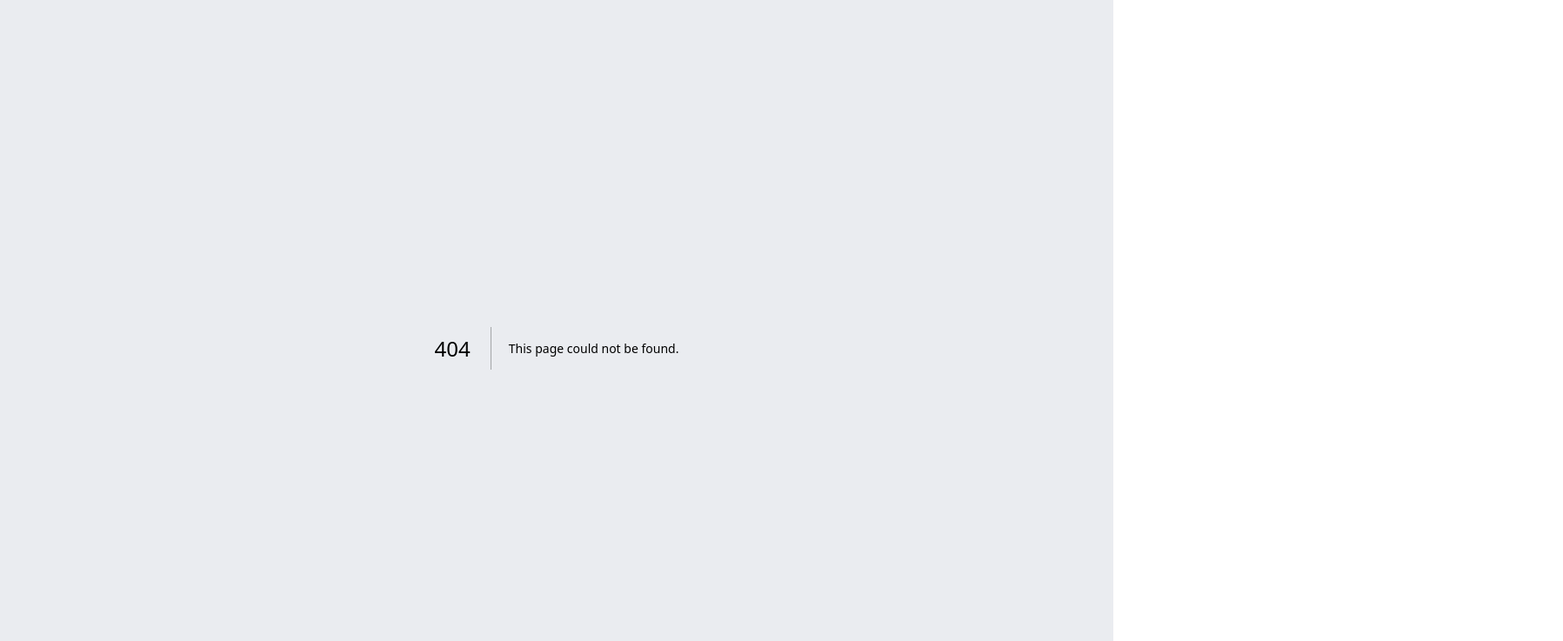
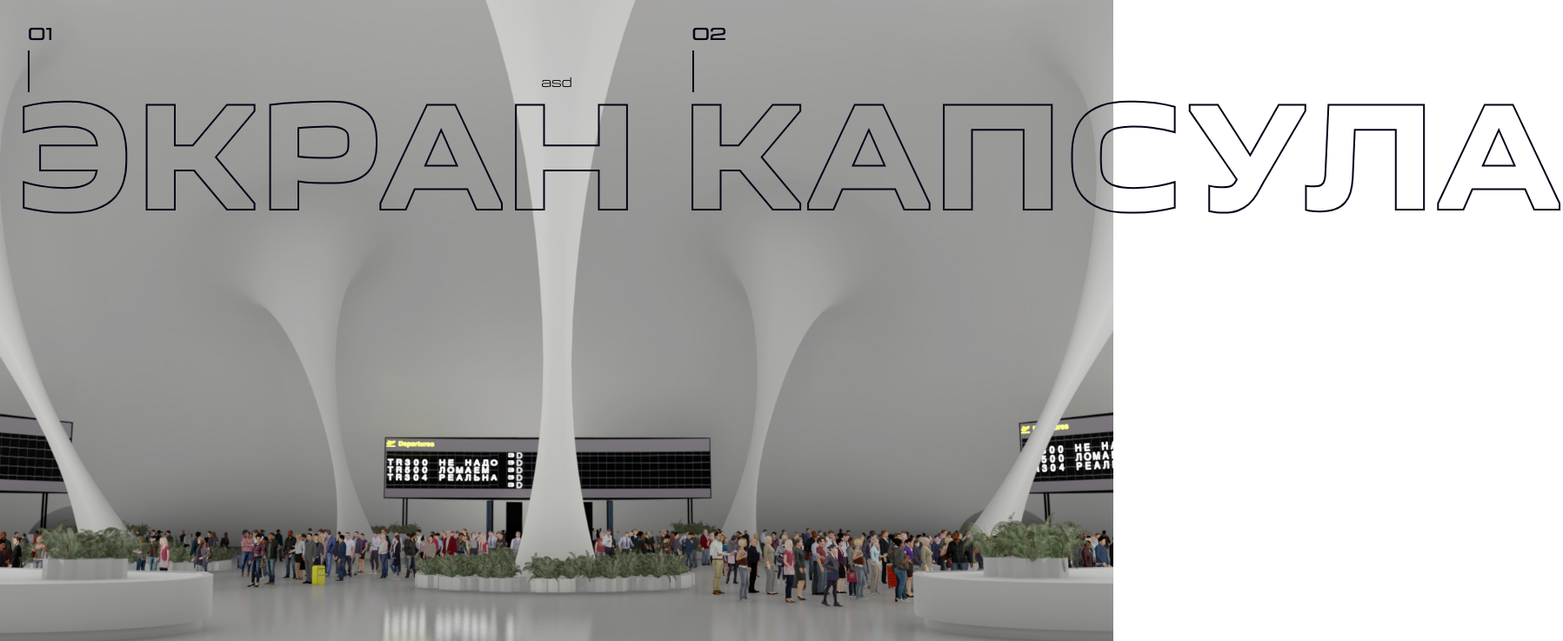
Before and after one commit to J4h5u5/axiom-frontend, a Next.js app: page /nav in a window 1280 px wide. Before the commit this address had no page. Shown: the top 737 px of the page at 87% size, 1797 px wide, since content can reach past the window. Built offline with nearby package versions, Linux system fonts and the light colour scheme.

Commit message:
added draft on nav page

```diff
--- a/pages/index.tsx
+++ b/pages/index.tsx
@@ -1,5 +1,5 @@
 import React from 'react';
-import useSWR, { SWRConfig } from "swr";
+import useSWR, { SWRConfig } from 'swr';
 import { useRouter } from 'next/navigation';
 import { API_URL } from '../apiUrls';
 import { ITgUserData } from '../apiService/interface';
@@ -8,12 +8,15 @@ import Script from 'next/script';
 import MainContainer from '../components/MainContainer/MainContainer';
 import { GetServerSideProps } from 'next/types';
 import { fetcher } from '../utils/fetcher';
-
+import SpaceLink from '../components/SpaceLink/SpaceLink';
+import Button from '../components/Button/Button';
 
 export const getServerSideProps: GetServerSideProps = async () => {
   let res;
   try {
-        res = await fetcher<{ status: string, data: { usersCount: number } }>(`${API_URL}/usersCount`);
+    res = await fetcher<{ status: string; data: { usersCount: number } }>(
+      `${API_URL}/usersCount`
+    );
   } catch (error) {
     res = 0;
   }
@@ -21,22 +24,27 @@ export const getServerSideProps: GetServerSideProps = async () => {
   return {
     props: {
       fallback: {
-                [`${API_URL}/usersCount`]: res
-            }
-        }
+        [`${API_URL}/usersCount`]: res,
+      },
+    },
   };
-}
+};
 
 const UsersAmount = () => {
   const url = `${API_URL}/usersCount`;
-    const { data } = useSWR<{ status: string, data: { usersCount: number } }>(url, { refreshInterval: 10_000 })
+  const { data } = useSWR<{ status: string; data: { usersCount: number } }>(
+    url,
+    { refreshInterval: 10_000 }
+  );
 
-    return <span>{data?.data?.usersCount || '0'}</span>
-}
+  return <span>{data?.data?.usersCount || '0'}</span>;
+};
 
-const Home: React.FC<{ fallback: Record<string, any> }>= ({ fallback }) => {
+const Home: React.FC<{ fallback: Record<string, any> }> = ({ fallback }) => {
   const router = useRouter();
-    const [pageState, setPageState] = React.useState<'init' | 'success' | 'error'>('init');
+  const [pageState, setPageState] = React.useState<
+    'init' | 'success' | 'error'
+  >('init');
 
   React.useEffect(() => {
     (window as any).TelegramLoginWidget = {
@@ -48,9 +56,9 @@ const Home: React.FC<{ fallback: Record<string, any> }>= ({ fallback }) => {
         } catch (error) {
           setPageState('error');
         }
-            }
-        }
-    }, [])
+      },
+    };
+  }, []);
 
   return (
     <SWRConfig value={{ fallback }}>
@@ -63,18 +71,25 @@ const Home: React.FC<{ fallback: Record<string, any> }>= ({ fallback }) => {
                 <div className="form__input">
                   <div className="form__input-content">
                     <span className="form__input-content-description text-text">
-                                            рейс: #TR300_<UsersAmount />
+                      рейс: #TR300_
+                      <UsersAmount />
                     </span>
                   </div>
                 </div>
                 <div className="form__input">
                   <div className="form__input-content">
-                                        <span className="form__input-content-description text-text">Даты: [Уточняется]</span>
+                    <span className="form__input-content-description text-text">
+                      Даты: [Уточняется]
+                    </span>
                   </div>
                 </div>
                 <div className="auth-wrapper" id="authWrapper">
-                                    <button className="form__btn bg-goldenDream text-text">ПОЕХАЛИ!</button>
-                                    <button className="form__btn_hover text-text">Регистрация в ТГ</button>
+                  <button className="form__btn bg-goldenDream text-text">
+                    ПОЕХАЛИ!
+                  </button>
+                  <button className="form__btn_hover text-text">
+                    Регистрация в ТГ
+                  </button>
 
                   <Script
                     id="tg-widget"
@@ -92,7 +107,10 @@ const Home: React.FC<{ fallback: Record<string, any> }>= ({ fallback }) => {
                                             js.id = id;
 
                                             js.src = 'https://telegram.org/js/telegram-widget.js?21'
-                                            js.setAttribute('data-telegram-login', '${process.env.NEXT_PUBLIC_ENV || 'AxiomAuthBot'}')
+                                            js.setAttribute('data-telegram-login', '${
+                                              process.env.NEXT_PUBLIC_ENV ||
+                                              'AxiomAuthBot'
+                                            }')
                                             js.setAttribute('data-size', 'large')
 
 
@@ -120,8 +138,9 @@ const Home: React.FC<{ fallback: Record<string, any> }>= ({ fallback }) => {
 
             <div className="description">
               <span className="description__text text-text">
-                                Вся необходимая информация будет доступна в <span>Зале Ожидания</span> после{' '}
-                                <span>регистрации</span> и получения <span>посадочного талона</span>.
+                Вся необходимая информация будет доступна в{' '}
+                <span>Зале Ожидания</span> после <span>регистрации</span> и
+                получения <span>посадочного талона</span>.
               </span>
             </div>
             <div className="wrapper_video">
@@ -139,8 +158,15 @@ const Home: React.FC<{ fallback: Record<string, any> }>= ({ fallback }) => {
           </section>
         </main>
       </MainContainer>
+      <MainContainer>
+        <div>
+          <SpaceLink href={'/nav'}>
+            <Button>Капсула</Button>
+          </SpaceLink>
+        </div>
+      </MainContainer>
     </SWRConfig>
   );
-}
+};
 
 export default Home;
--- /dev/null
+++ b/pages/nav/Nav.module.css
@@ -0,0 +1,87 @@
+.nav {
+  display: flex;
+  flex-wrap: nowrap;
+}
+
+.nav_item {
+  position: relative;
+  display: grid;
+  justify-items: flex-start;
+  row-gap: 5px;
+  position: relative;
+}
+
+.nav_item:not(:last-child) {
+  margin-right: 50px;
+}
+
+.link {
+  position: relative;
+  display: inline-block;
+  font-family: 'GetVoIP', Helvetica, sans-serif;
+  font-size: 180px;
+  line-height: 180px;
+  font-weight: normal;
+  overflow: hidden;
+  color: transparent;
+  -webkit-text-stroke: 2px #030117;
+}
+
+.outer {
+  position: absolute;
+  top: 0;
+  left: 0;
+  overflow: hidden;
+  color: #030117;
+  transform: translateX(-100%);
+  -webkit-text-stroke: 2px #c4c3c1;
+}
+
+.inner {
+  display: inline-block;
+  transform: translateX(100%);
+}
+
+.outer,
+.inner {
+  transition: transform 0.3s linear;
+}
+
+.link:hover .outer,
+.link:hover .inner {
+  transform: none;
+}
+
+[data-animation='to-top'] .outer {
+  transform: translateY(100%);
+}
+
+[data-animation='to-top'] .inner {
+  transform: translateY(-100%);
+}
+
+.wrapper {
+  position: absolute;
+  bottom: 100%;
+  left: 12px;
+  display: grid;
+  row-gap: 10px;
+}
+
+.index {
+  font-size: 20px;
+  line-height: 20px;
+  font-weight: 700;
+  color: #030117;
+}
+
+.line {
+  width: 2px;
+  height: 48px;
+  background-color: #030117;
+  transition: height 0.3s linear;
+}
+
+.line_active {
+  height: 96px;
+}
--- /dev/null
+++ b/pages/nav/index.tsx
@@ -0,0 +1,78 @@
+import * as React from 'react';
+import { render } from 'react-dom';
+import MainContainer from '../../components/MainContainer/MainContainer';
+import styles from './Nav.module.css';
+
+export default class Nav extends React.Component {
+  constructor(props: any) {
+    super(props);
+    this.state = { isLinkHovered: false };
+  }
+
+  render() {
+    const links = [
+      {
+        name: 'Экран',
+        href: '/',
+      },
+      {
+        name: 'Капсула',
+        href: '/',
+      },
+    ];
+
+    const handleMouseMove = () => {
+      this.setState({
+        isLinkHovered: true,
+      });
+    };
+
+    const handleMouseLeave = () => {
+      this.setState({
+        isLinkHovered: false,
+      });
+    };
+
+    const linkItems = links.map(({ name, href }, idx) => {
+      return (
+        <li key={idx.toString()} className={`${styles.nav_item}`}>
+          <div className={`${styles.wrapper}`}>
+            <span className={`${styles.index}`}>
+              {idx + 1 < 10 ? `0${idx + 1}` : idx + 1}
+            </span>
+            <div
+              className={`${styles.line} ${
+                this.state.isLinkHovered ? styles.line_active : ''
+              }`}
+            ></div>
+          </div>
+          <div data-animation="to-top">
+            <a
+              className={`${styles.link}`}
+              href={href}
+              onMouseMove={handleMouseMove}
+              onMouseLeave={handleMouseLeave}
+            >
+              {name.toLocaleUpperCase()}
+              <span className={`${styles.outer}`} aria-hidden="true">
+                <span className={`${styles.inner}`}>
+                  {name.toLocaleUpperCase()}
+                </span>
+              </span>
+            </a>
+          </div>
+        </li>
+      );
+    });
+
+    return (
+      <MainContainer className="auth">
+        <section className="wrapper-second m-auto text-center">
+          <h1 className="title">{this.state.isLinkHovered}</h1>
+          <div className="mt-8 text-center flex flex-col items-center">asd</div>
+          <ul className={`${styles.nav}`}>{linkItems}</ul>
+        </section>
+      </MainContainer>
+    );
+  }
+}
```
Lines whose indentation alone changed are shown as unchanged.
